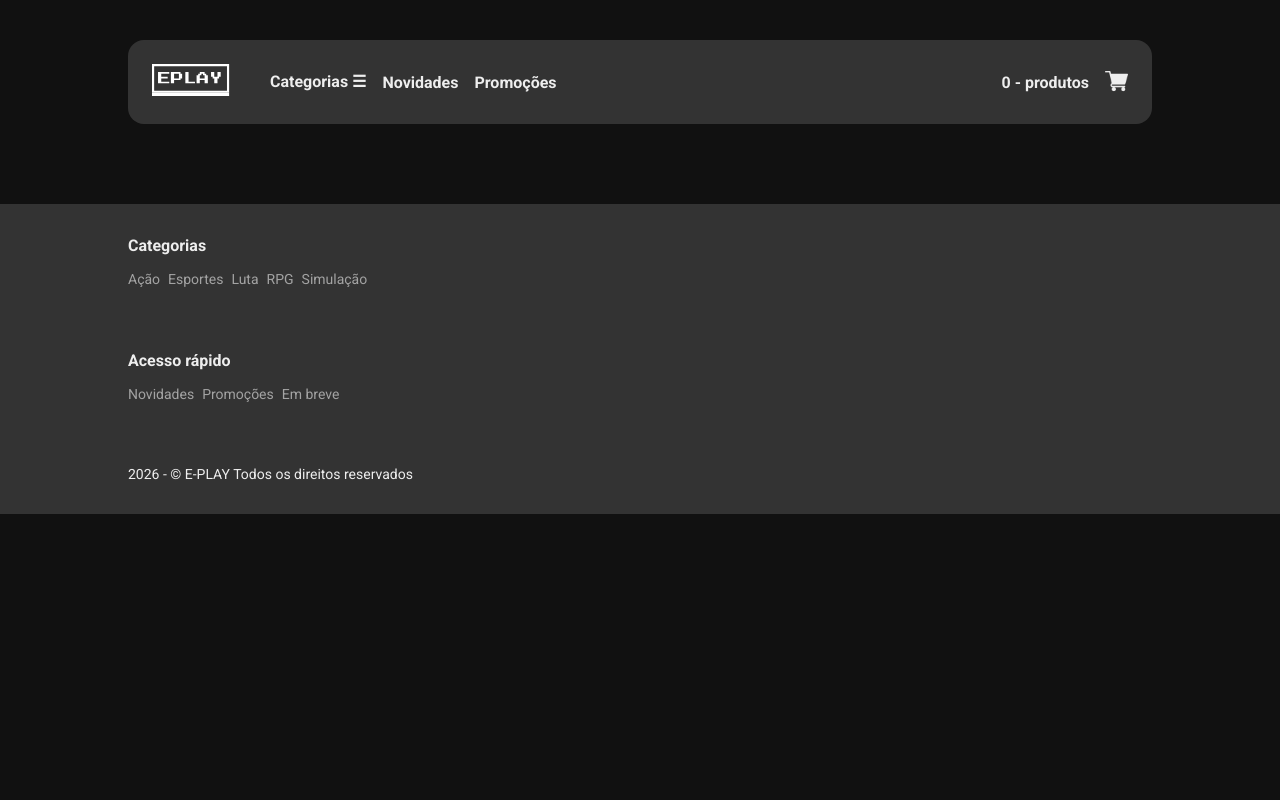
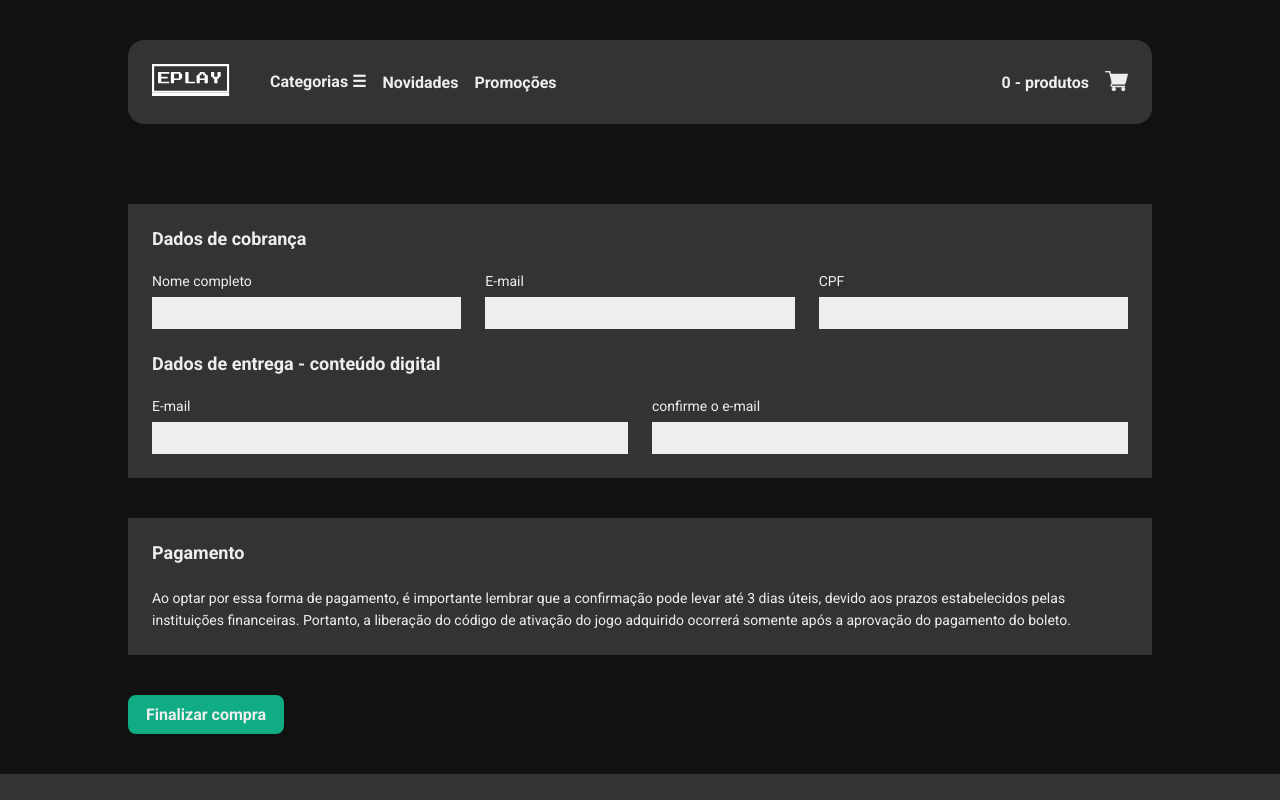
Before and after one commit to Willsmt/eplay-loja-react, a React (Vite) app: page /Checkout in a window 1280 px wide. Shown: the top 800 px of the page. Built offline with nearby package versions, Linux system fonts and the light colour scheme.

Commit message:
feat: Implemente uma página de finalização de compra com formulário e informações de pagamento usando o componente Cartão.

```diff
--- /dev/null
+++ b/src/components/Card/index.tsx
@@ -0,0 +1,14 @@
+import { Container } from './styles'
+
+type Props = {
+  children: React.ReactNode
+  title: string
+}
+
+const Card = ({ children, title }: Props) => (
+  <Container>
+    <h2>{title}</h2>
+    {children}
+  </Container>
+)
+export default Card
--- /dev/null
+++ b/src/components/Card/styles.ts
@@ -0,0 +1,26 @@
+import styled from 'styled-components'
+import { cores } from '../../styles'
+
+export const Container = styled.div`
+  border-radius: 8 px;
+  background-color: ${cores.cinza};
+  padding: 24px;
+  margin-bottom: 40px;
+
+  h2,
+  h3 {
+    font-size: 18px;
+    font-weight: bold;
+    color: ${cores.branca};
+    margin-bottom: 24px;
+  }
+
+  .margin-top {
+    margin-top: 24px;
+  }
+
+  p {
+    font-size: 14px;
+    line-height: 22px;
+  }
+`
--- a/src/components/Footer/styles.ts
+++ b/src/components/Footer/styles.ts
@@ -6,6 +6,7 @@
   background-color: ${cores.cinza};
   padding: 32px 0;
   font-size: 14px;
+  margin-top: 40px;
 `
 export const SectionTitle = styled.h4`
   font-size: 16px;
--- /dev/null
+++ b/src/pages/Checkout/index.tsx
@@ -0,0 +1,55 @@
+import Button from '../../components/Button'
+import Card from '../../components/Card'
+import { Row, InputGroup } from './styles'
+
+const Checkout = () => (
+  <div className="container">
+    <Card title="Dados de cobrança">
+      <Row>
+        <InputGroup>
+          <label htmlFor="fullName">Nome completo</label>
+          <input id="fullName" type="text" />
+        </InputGroup>
+        <InputGroup>
+          <label htmlFor="email">E-mail</label>
+          <input id="email" type="email" />
+        </InputGroup>
+        <InputGroup>
+          <label htmlFor="cpf">CPF</label>
+          <input id="cpf" type="text" />
+        </InputGroup>
+      </Row>
+      <h3 className="margin-top">Dados de entrega - conteúdo digital</h3>
+      <Row>
+        <InputGroup>
+          <label htmlFor="deliveryEmail">E-mail</label>
+          <input id="deliveryEmail" type="text" />
+        </InputGroup>
+        <InputGroup>
+          <label htmlFor="confirmdeliveryEmail">confirme o e-mail</label>
+          <input id="confirmdeliveryEmail" type="email" />
+        </InputGroup>
+      </Row>
+    </Card>
+    <Card title="Pagamento">
+      <div>
+        <p>
+          Ao optar por essa forma de pagamento, é importante lembrar que a
+          confirmação pode levar até 3 dias úteis, devido aos prazos
+          estabelecidos pelas instituições financeiras. Portanto, a liberação do
+          código de ativação do jogo adquirido ocorrerá somente após a aprovação
+          do pagamento do boleto.
+        </p>
+      </div>
+    </Card>
+    <Button
+      type="button"
+      title="Clique aqui para finalizar a compra"
+      variant="primary"
+    >
+      Finalizar compra
+    </Button>
+  </div>
+)
+
+export default Checkout
--- /dev/null
+++ b/src/pages/Checkout/styles.ts
@@ -0,0 +1,32 @@
+import styled from 'styled-components'
+import { cores } from '../../styles'
+
+export const Row = styled.div`
+  display: flex;
+  column-gap: 24px;
+`
+
+export const InputGroup = styled.div`
+  flex: auto;
+
+  label {
+    font-size: 14px;
+    margin-bottom: 8px;
+    color: ${cores.branca};
+    display: block;
+  }
+
+  input {
+    background-color: ${cores.branca};
+    height: 32px;
+    padding: 0 8px;
+    border: 1px solid ${cores.branca};
+    width: 100%;
+    transition: border-color 0.2s ease-in-out;
+  }
+
+  input:focus {
+    outline: none;
+    border-color: ${cores.cinza};
+  }
+`
--- a/src/routes.tsx
+++ b/src/routes.tsx
@@ -3,12 +3,14 @@
 import Home from './pages/Home'
 import Categories from './pages/Categories'
 import Product from './pages/Product'
+import Checkout from './pages/Checkout'
 
 const Rotas = () => (
   <Routes>
     <Route path="/" element={<Home />} />
     <Route path="/categories" element={<Categories />} />
     <Route path="/product/:id" element={<Product />} />
+    <Route path="/Checkout" element={<Checkout />} />
   </Routes>
 )
 
```
